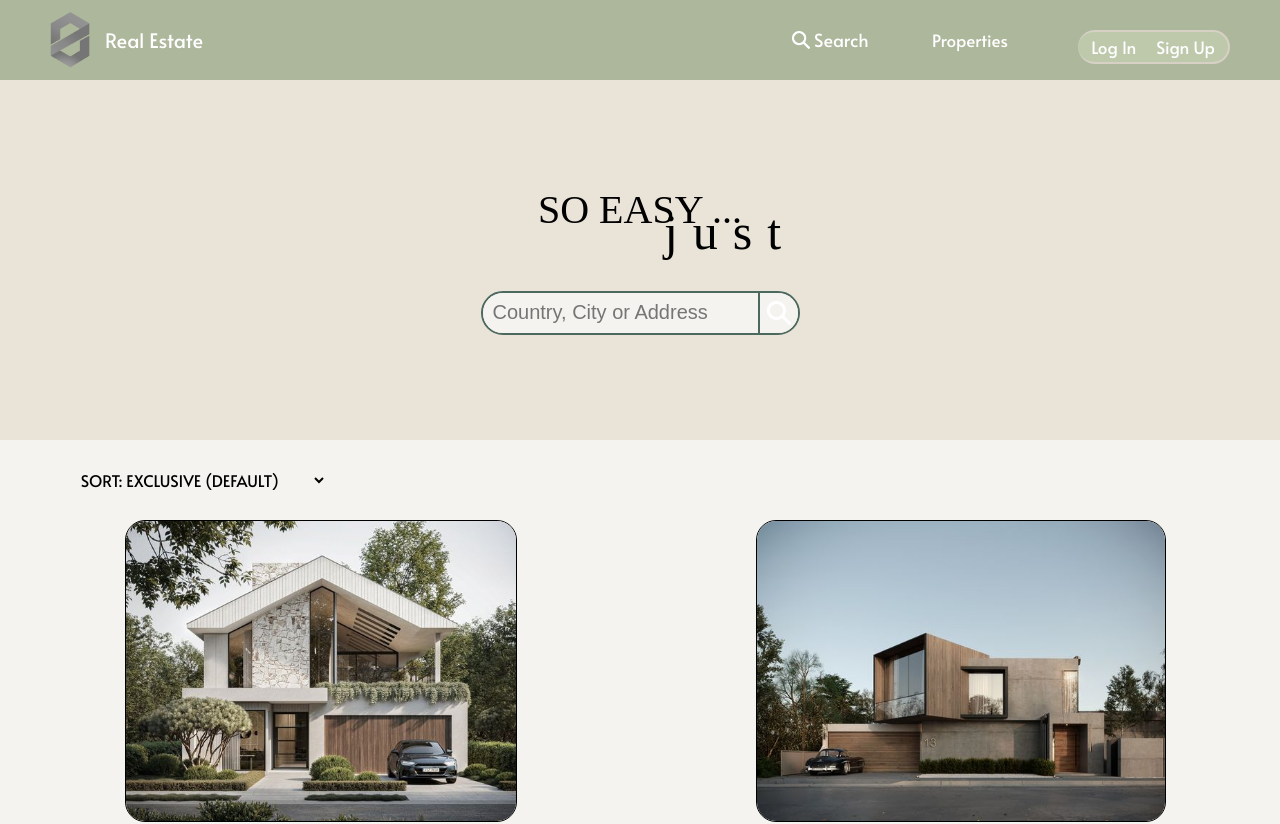
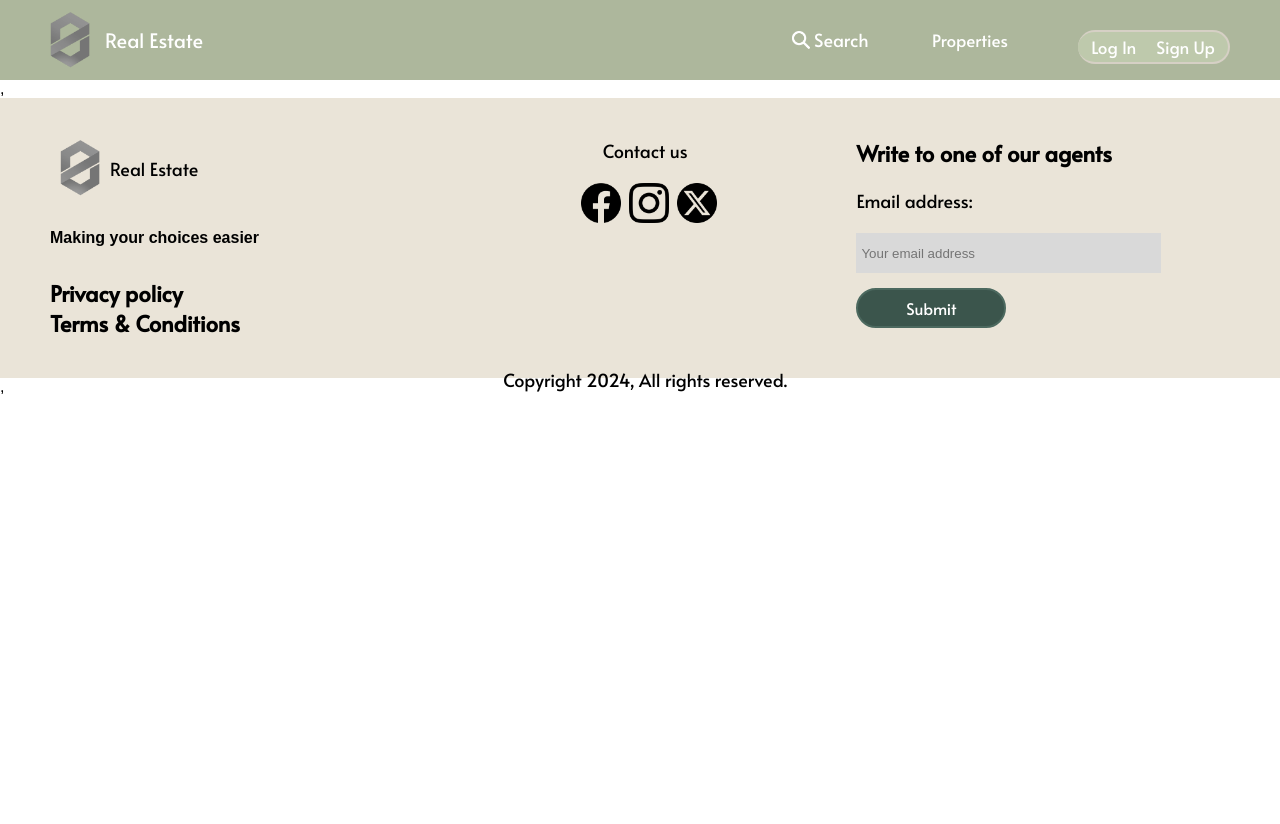
Before and after one commit to gentkoshii/RealEstateListingsPlatform, a React (Vite) app in the folder react-estate/: page /login in a window 1280 px wide. Shown: the top 824 px of the page. After the commit the page ends 800 px from the top, so only its background shows below. Built offline with nearby package versions, Linux system fonts and the light colour scheme; a web font is replaced by a local one.

Commit message:
Linking pages together

```diff
--- a/react-estate/package.json
+++ b/react-estate/package.json
@@ -12,6 +12,7 @@
   "dependencies": {
     "react": "^18.2.0",
     "react-dom": "^18.2.0",
+    "react-router-dom": "^6.22.3",
     "sass": "^1.75.0"
   },
   "devDependencies": {
--- a/react-estate/src/Components/navbar/navbar.jsx
+++ b/react-estate/src/Components/navbar/navbar.jsx
@@ -20,8 +20,8 @@ function Navbar(){
                         <a href="">Properties</a>
                     </div>
                     <div className="navAuthorization">
-                        <a>Log In</a>
-                        <a>Sign Up</a>
+                        <a href="login">Log In</a>
+                        <a href="signup">Sign Up</a>
                     </div>
                     <div className="navbarIcon">
                         <img src="./public/Icons/menu2.png" alt="Hamburger-Menu" onClick={() => setOpen((prev)=> !prev)}/>
--- /dev/null
+++ b/react-estate/src/Login/login.jsx
@@ -0,0 +1,16 @@
+import React from "react";
+import Navbar from "../Components/navbar/navbar";
+import HomeFooter from "../Components/homeFooter";
+
+
+
+function Login(){
+    return(
+        <div>
+            <Navbar></Navbar>,
+            <HomeFooter></HomeFooter>,
+        </div>
+    )
+}
+
+export default Login
--- /dev/null
+++ b/react-estate/src/Signup/signup.jsx
@@ -0,0 +1,13 @@
+import React from "react";
+import Navbar from "../Components/navbar/navbar";
+
+
+function SignUp(){
+    return(
+        <div>
+            <Navbar></Navbar>,
+        </div>
+    )
+}
+
+export default SignUp
--- a/react-estate/src/main.jsx
+++ b/react-estate/src/main.jsx
@@ -2,8 +2,30 @@ import React from 'react'
 import ReactDOM from 'react-dom/client'
 import App from './App.jsx'
 
+import {
+  createBrowserRouter,
+  RouterProvider,
+} from "react-router-dom";
+import Login from './Login/login.jsx';
+import SignUp from './Signup/signup.jsx';
+
+const router = createBrowserRouter([
+  {
+    path: "/",
+    element: <App />,
+  },
+  {
+    path: "login",
+    element: <Login />,
+  },
+  {
+    path: "signup",
+    element: <SignUp />,
+  },
+]);
+
 ReactDOM.createRoot(document.getElementById('root')).render(
   <React.StrictMode>
-    <App />
+    <RouterProvider router={router} />
   </React.StrictMode>,
 )
```
Also changed, not shown: react-estate/public/Img/NeedHelp.jpg (renamed from react-estate/public/Img/f2321369efa0d5d3a9603f24944763fa.jpg), react-estate/src/Help/help.jsx (added), react-estate/src/Help/help.scss (added), 1 other file (tests, documents, lock files or other folders).
